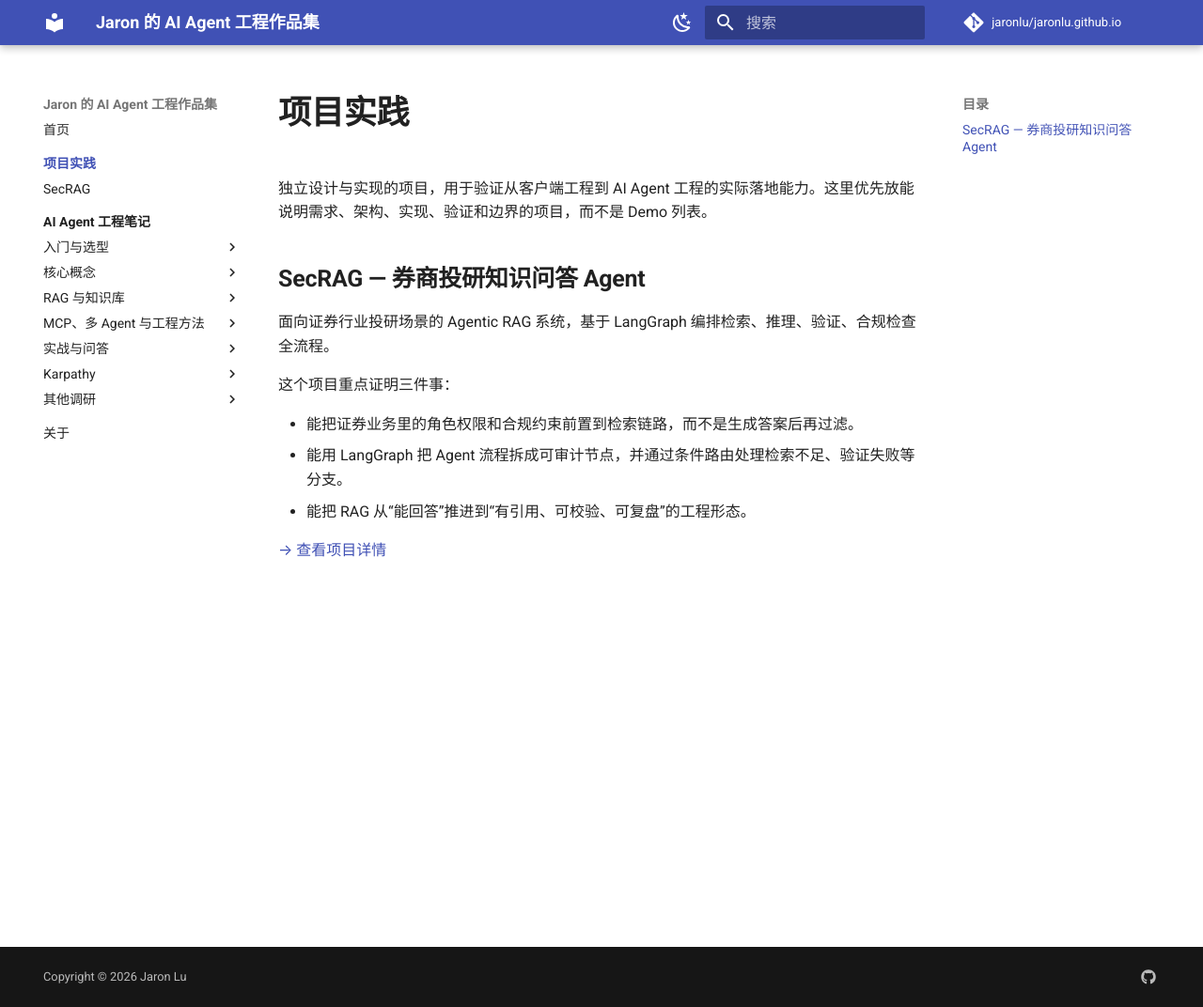
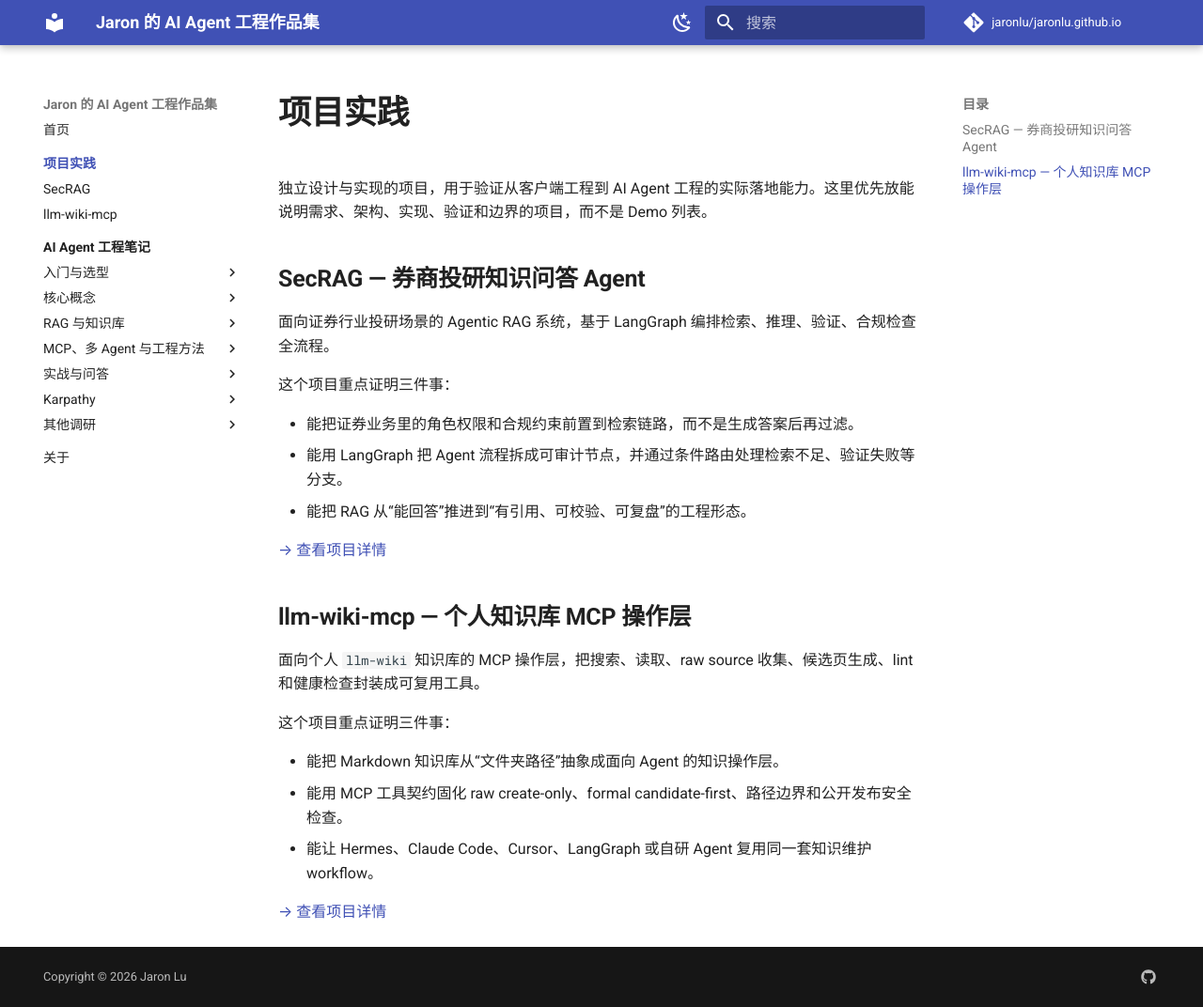
Before and after one commit to jaronlu/jaronlu.github.io, an MkDocs documentation site: the page built from docs/projects/index.md, in a window 1280 px wide and 1072 px high. Shown: the whole window at 94% size. Built offline with MkDocs 1.6.1 and Material for MkDocs 9.7.7, drawn with Linux system fonts in a browser that asks for light colours; comment, search, counter and statistics services are not loaded.

Commit message:
docs: add llm-wiki-mcp project page

```diff
--- a/docs/projects/index.md
+++ b/docs/projects/index.md
@@ -13,3 +13,15 @@
 - 能把 RAG 从“能回答”推进到“有引用、可校验、可复盘”的工程形态。
 
 [→ 查看项目详情](secrag.md)
+
+## llm-wiki-mcp — 个人知识库 MCP 操作层
+
+面向个人 `llm-wiki` 知识库的 MCP 操作层，把搜索、读取、raw source 收集、候选页生成、lint 和健康检查封装成可复用工具。
+
+这个项目重点证明三件事：
+
+- 能把 Markdown 知识库从“文件夹路径”抽象成面向 Agent 的知识操作层。
+- 能用 MCP 工具契约固化 raw create-only、formal candidate-first、路径边界和公开发布安全检查。
+- 能让 Hermes、Claude Code、Cursor、LangGraph 或自研 Agent 复用同一套知识维护 workflow。
+
+[→ 查看项目详情](llm-wiki-mcp.md)
--- a/mkdocs.yml
+++ b/mkdocs.yml
@@ -69,6 +69,7 @@
   - 项目实践:
     - projects/index.md
     - SecRAG: projects/secrag.md
+    - llm-wiki-mcp: projects/llm-wiki-mcp.md
   - AI Agent 工程笔记:
     - agent/index.md
     - 入门与选型:
```
Also changed, not shown: docs/index.md (+2 -0 lines), docs/projects/llm-wiki-mcp.md (added, +94 -0 lines).
